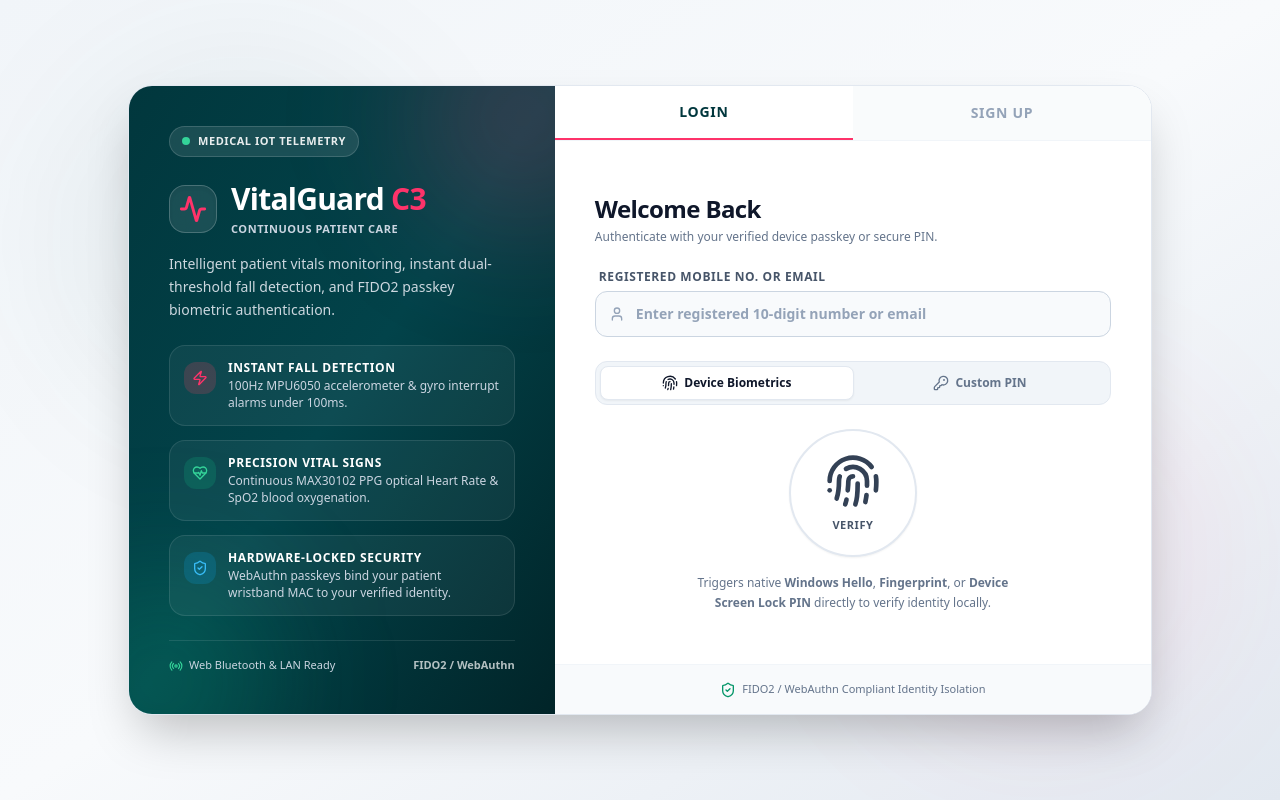
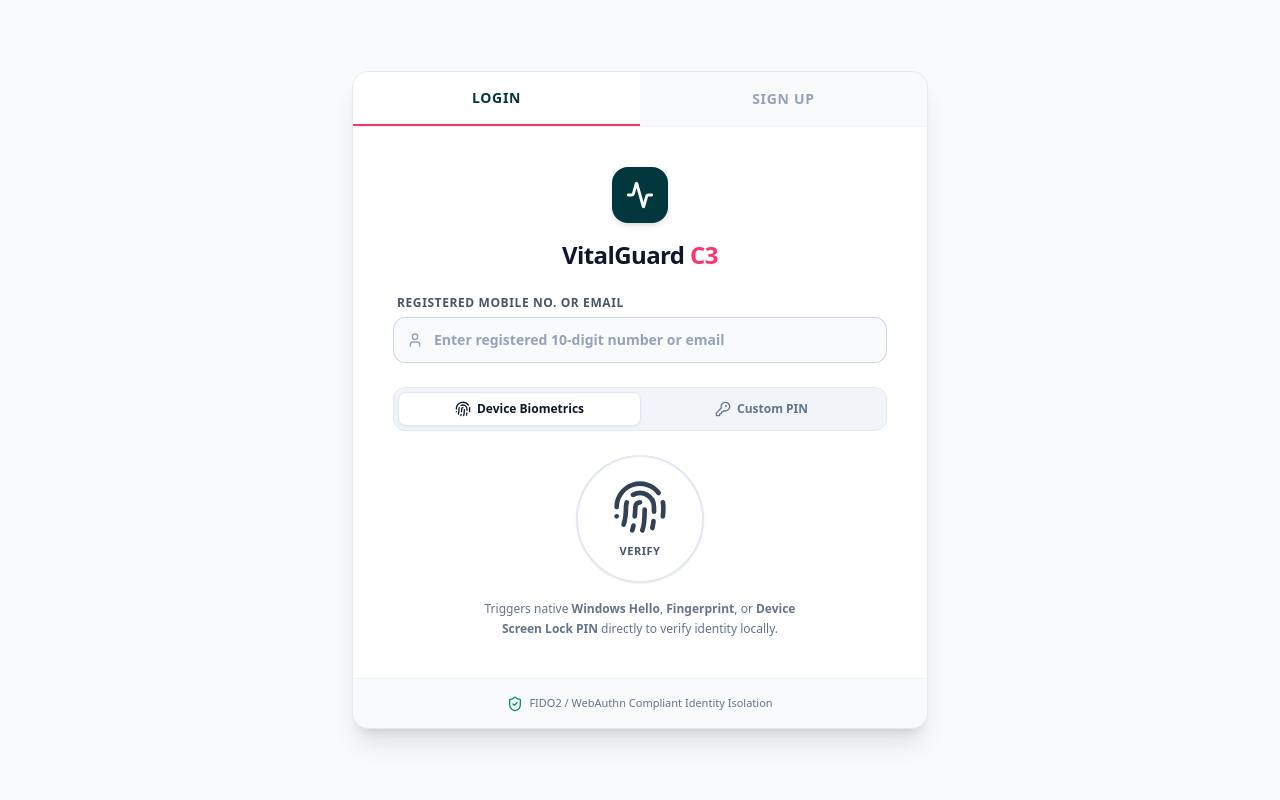
Before and after one commit to Aditya1kumbhar/vitalguard-c3, a Next.js app in the folder frontend/: page /login in a window 1280 px wide. Built offline with nearby package versions, Linux system fonts and the light colour scheme.

Commit message:
fix(ui): remove extra information panel from login and signup page

```diff
--- a/frontend/app/login/page.tsx
+++ b/frontend/app/login/page.tsx
@@ -1,7 +1,7 @@
 'use client';
 
 import React, { useState, useEffect } from 'react';
-import { ShieldCheck, Fingerprint, Activity, AlertCircle, KeyRound, CheckCircle2, User, Phone, Mail, Hash, Bluetooth, HeartPulse, Zap, Radio } from 'lucide-react';
+import { ShieldCheck, Fingerprint, Activity, AlertCircle, KeyRound, CheckCircle2, User, Phone, Mail, Hash, Bluetooth } from 'lucide-react';
 import { useAuth } from '../context/AuthContext';
 import PinPad from '../components/PinPad';
 import {
@@ -501,93 +501,11 @@
   };
 
   return (
-    <div className="min-h-screen bg-gradient-to-br from-slate-100 via-slate-50 to-slate-200 flex flex-col items-center justify-center p-3 sm:p-6 lg:p-10 relative overflow-x-hidden">
-      {/* Ambient decorative lighting for desktop */}
-      <div className="absolute top-12 left-12 w-96 h-96 bg-[#01373D]/5 rounded-full blur-3xl pointer-events-none -z-0" />
-      <div className="absolute bottom-12 right-12 w-96 h-96 bg-[#FE336A]/5 rounded-full blur-3xl pointer-events-none -z-0" />
-
-      <div className="w-full max-w-md lg:max-w-5xl bg-white border border-slate-200 rounded-3xl shadow-2xl relative z-10 flex flex-col lg:flex-row overflow-hidden transition-all duration-300">
-
-        {/* Left Hero Panel (Visible on Desktop / PC screens) */}
-        <div className="hidden lg:flex lg:w-5/12 bg-gradient-to-br from-[#01373D] via-[#02434a] to-[#012428] text-white p-8 xl:p-10 flex-col justify-between relative overflow-hidden">
-          {/* Ambient decorative lighting */}
-          <div className="absolute -top-20 -right-20 w-56 h-56 bg-[#FE336A]/20 rounded-full blur-3xl pointer-events-none" />
-          <div className="absolute -bottom-20 -left-20 w-56 h-56 bg-emerald-500/20 rounded-full blur-3xl pointer-events-none" />
-
-          {/* Top Branding Section */}
-          <div className="relative z-10">
-            <div className="inline-flex items-center gap-2 px-3 py-1.5 rounded-full bg-white/10 backdrop-blur-md border border-white/15 text-[11px] font-bold tracking-wider text-white/90 mb-6 uppercase">
-              <span className="w-2 h-2 rounded-full bg-emerald-400 animate-pulse" />
-              <span>Medical IoT Telemetry</span>
-            </div>
-
-            <div className="flex items-center gap-3.5 mb-4">
-              <div className="w-12 h-12 bg-white/10 backdrop-blur-md rounded-2xl flex items-center justify-center border border-white/20 shadow-inner">
-                <Activity className="w-7 h-7 text-[#FE336A] stroke-[2.5]" />
-              </div>
-              <div>
-                <h2 className="text-2xl xl:text-3xl font-black tracking-tight text-white leading-none">
-                  VitalGuard <span className="text-[#FE336A]">C3</span>
-                </h2>
-                <p className="text-[11px] text-slate-300 font-semibold tracking-wider mt-1 uppercase">
-                  Continuous Patient Care
-                </p>
-              </div>
-            </div>
-
-            <p className="text-slate-200/90 text-sm leading-relaxed mt-4 font-normal">
-              Intelligent patient vitals monitoring, instant dual-threshold fall detection, and FIDO2 passkey biometric authentication.
-            </p>
-          </div>
-
-          {/* Center Showcase Cards */}
-          <div className="my-6 space-y-3.5 relative z-10">
-            <div className="flex items-start gap-3 p-3.5 rounded-2xl bg-white/5 border border-white/10 backdrop-blur-xs">
-              <div className="p-2 rounded-xl bg-rose-500/20 text-[#FE336A] shrink-0 mt-0.5">
-                <Zap className="w-4 h-4" />
-              </div>
-              <div>
-                <h4 className="text-xs font-bold text-white uppercase tracking-wider">Instant Fall Detection</h4>
-                <p className="text-xs text-slate-300 mt-0.5 leading-snug">100Hz MPU6050 accelerometer & gyro interrupt alarms under 100ms.</p>
-              </div>
-            </div>
-
-            <div className="flex items-start gap-3 p-3.5 rounded-2xl bg-white/5 border border-white/10 backdrop-blur-xs">
-              <div className="p-2 rounded-xl bg-emerald-500/20 text-emerald-400 shrink-0 mt-0.5">
-                <HeartPulse className="w-4 h-4" />
-              </div>
-              <div>
-                <h4 className="text-xs font-bold text-white uppercase tracking-wider">Precision Vital Signs</h4>
-                <p className="text-xs text-slate-300 mt-0.5 leading-snug">Continuous MAX30102 PPG optical Heart Rate & SpO2 blood oxygenation.</p>
-              </div>
-            </div>
-
-            <div className="flex items-start gap-3 p-3.5 rounded-2xl bg-white/5 border border-white/10 backdrop-blur-xs">
-              <div className="p-2 rounded-xl bg-sky-500/20 text-sky-400 shrink-0 mt-0.5">
-                <ShieldCheck className="w-4 h-4" />
-              </div>
-              <div>
-                <h4 className="text-xs font-bold text-white uppercase tracking-wider">Hardware-Locked Security</h4>
-                <p className="text-xs text-slate-300 mt-0.5 leading-snug">WebAuthn passkeys bind your patient wristband MAC to your verified identity.</p>
-              </div>
-            </div>
-          </div>
-
-          {/* Bottom Status Section */}
-          <div className="pt-4 border-t border-white/10 flex items-center justify-between text-[11px] text-slate-300 font-medium relative z-10">
-            <div className="flex items-center gap-1.5">
-              <Radio className="w-3.5 h-3.5 text-emerald-400 animate-pulse" />
-              <span>Web Bluetooth & LAN Ready</span>
-            </div>
-            <span className="text-white/70 font-semibold">FIDO2 / WebAuthn</span>
-          </div>
-        </div>
-
-        {/* Right Form Panel (Universal PC & Mobile View) */}
-        <div className="w-full lg:w-7/12 flex flex-col justify-between bg-white">
+    <div className="min-h-screen bg-slate-50 flex flex-col items-center justify-center p-4 sm:p-6 md:p-8 relative">
+      <div className="w-full max-w-md sm:max-w-lg md:max-w-xl bg-white border border-slate-200 rounded-2xl shadow-xl relative z-10 flex flex-col items-center overflow-hidden">
 
         {/* Header Tabs */}
-          <div className="w-full flex border-b border-slate-100 bg-slate-50/80">
+        <div className="w-full flex border-b border-slate-100 bg-slate-50">
           <button
             onClick={() => { setTab('login'); setError(''); setStatusMessage(''); }}
             className={`flex-1 py-4 text-sm font-bold uppercase tracking-wider transition-colors ${tab === 'login' ? 'text-[#01373D] border-b-2 border-[#FE336A] bg-white' : 'text-slate-400 hover:text-slate-600'}`}
@@ -602,29 +520,14 @@
           </button>
         </div>
 
-          <div className="p-6 sm:p-8 lg:p-10 w-full flex flex-col items-center flex-1 justify-center">
-            {/* Mobile Header Logo (Visible on mobile screens) */}
-            <div className="flex lg:hidden flex-col items-center mb-6">
-              <div className="w-14 h-14 bg-[#01373D] rounded-2xl flex items-center justify-center shadow-md mb-3">
+        <div className="p-6 sm:p-8 md:p-10 w-full flex flex-col items-center">
+          <div className="w-14 h-14 bg-[#01373D] rounded-2xl flex items-center justify-center shadow-md mb-4">
             <Activity className="w-7 h-7 text-white stroke-[2.5]" />
           </div>
-              <h1 className="text-2xl font-extrabold tracking-tight text-slate-900">
+
+          <h1 className="text-2xl font-extrabold tracking-tight text-slate-900 mb-6">
             VitalGuard <span className="text-[#FE336A]">C3</span>
           </h1>
-            </div>
-
-            {/* Desktop Header Greeting (Visible on PC / Desktop) */}
-            <div className="hidden lg:block w-full mb-6 text-left">
-              <h2 className="text-2xl font-extrabold text-slate-900 tracking-tight">
-                {tab === 'signup' ? 'Create Guardian Account' : 'Welcome Back'}
-              </h2>
-              <p className="text-xs text-slate-500 font-medium mt-1">
-                {tab === 'signup'
-                  ? 'Pair your wristband and register hardware biometric passkey.'
-                  : 'Authenticate with your verified device passkey or secure PIN.'
-                }
-              </p>
-            </div>
 
             <div className="w-full space-y-4 mb-6">
               {tab === 'signup' && (
@@ -877,8 +780,6 @@
           </div>
 
       </div>
-
-      </div>
     </div>
   );
 }
```
Lines whose indentation alone changed are shown as unchanged.
